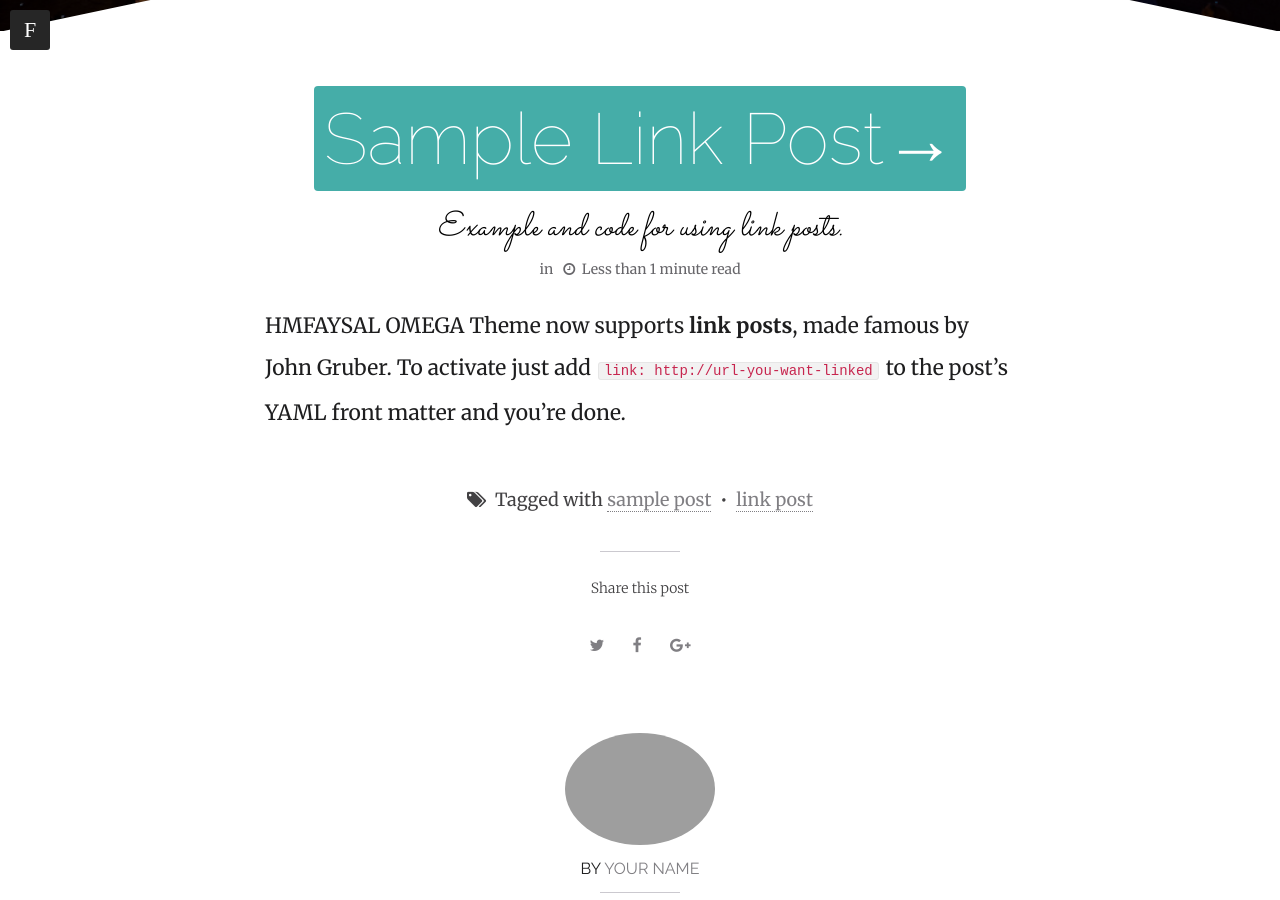
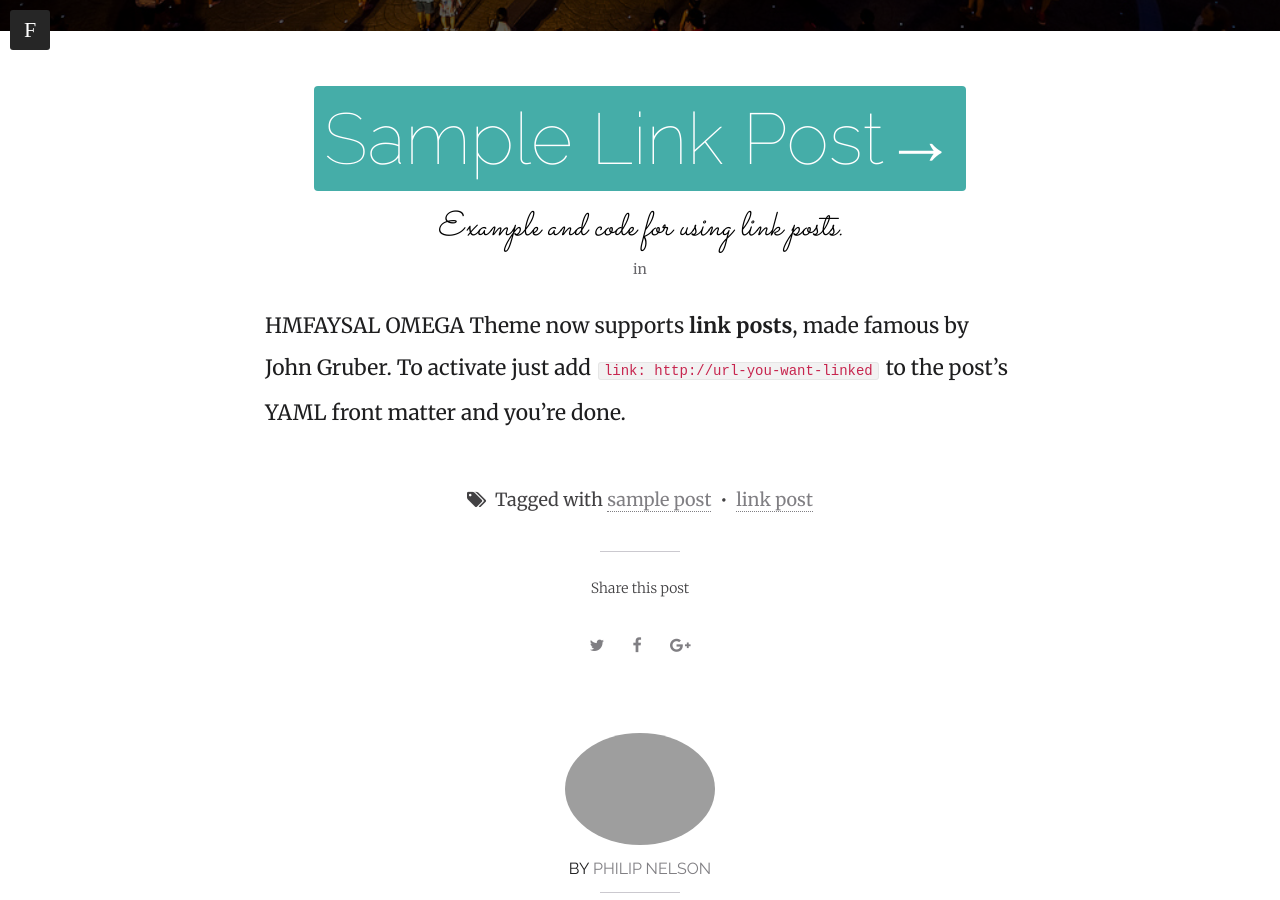
Before and after one commit to PhilipNelson5/PhilipNelson5.github.io, a Jekyll site: the page built from example/2014-01-05-sample-link-post.md, in a window 1280 px wide and 900 px high, scrolled down 509 px. Built offline with Jekyll 4.4.1, drawn with Linux system fonts in a browser that asks for light colours; comment, search, counter and statistics services are not loaded; some of the changed lines change nothing that is shown; some of the changed text lies outside the part shown.

Commit message:
updated info

```diff
--- a/_config.yml
+++ b/_config.yml
@@ -1,5 +1,5 @@
 title:            Site Title
-description:      Site description for the metas.
+description:      Site description
 logo:             omikron.png
 disqus_shortname: shortname
 # Assign a default image for your site's header and footer
@@ -7,14 +7,14 @@ default_bg:       default_bg.jpg
 search:           true
 share:            true
 # Read Time is a calculator tp provide post read-time based on word count. Usage is recommended.
-readtime:         true
+readtime:         false
 # Turn on or off the fin animations in the header and footer
-triangleheader:	  true
-animated_fins:    true
+triangleheader:	  false
+animated_fins:    false
 # Specify the fin color in RGB value
 fin_color:        "255,255,255"
 # Change url to your domain. Leave localhost server or blank when working locally.
-url:          http://hmfaysal.me/hmfaysal-omega-theme
+url:          https://philipnelson5.github.io/
 # baseurl:
 
 # Gems used
@@ -42,9 +42,9 @@ jekyll-archives:
 
 # Owner/author information
 author:
-  name:           Your Name
+  name:           Philip Nelson
   picture:        your-photo.jpg
-  email:          your@email.com
+  email:          PhilipNelson5@gmail.com
   # Use the coder's toolbox at http://coderstoolbox.net/string/#!encoding=xml&action=encode&charset=us_ascii to encode your description into XML string
   description:    Some Details about yourself
   # Social networking links used in footer. Update and remove as you like.
@@ -55,7 +55,7 @@ author:
   instagram:
   tumblr:
   # For Google Authorship https://plus.google.com/authorship
-  google_plus:    "http://plus.google.com/123123123123132123"
+  google_plus:
 
 # Analytics and webmaster tools stuff goes here
 google_analytics:
@@ -85,7 +85,7 @@ sitemap:
         - "/index.html"
 
 # http://en.wikipedia.org/wiki/List_of_tz_database_time_zones
-timezone:    America/New_York
+timezone:    America/Denver
 future:      true
 markdown:    kramdown
 highlighter: rouge
```
Also changed, not shown: images/upiter.jpeg (deleted), 2 other files.
